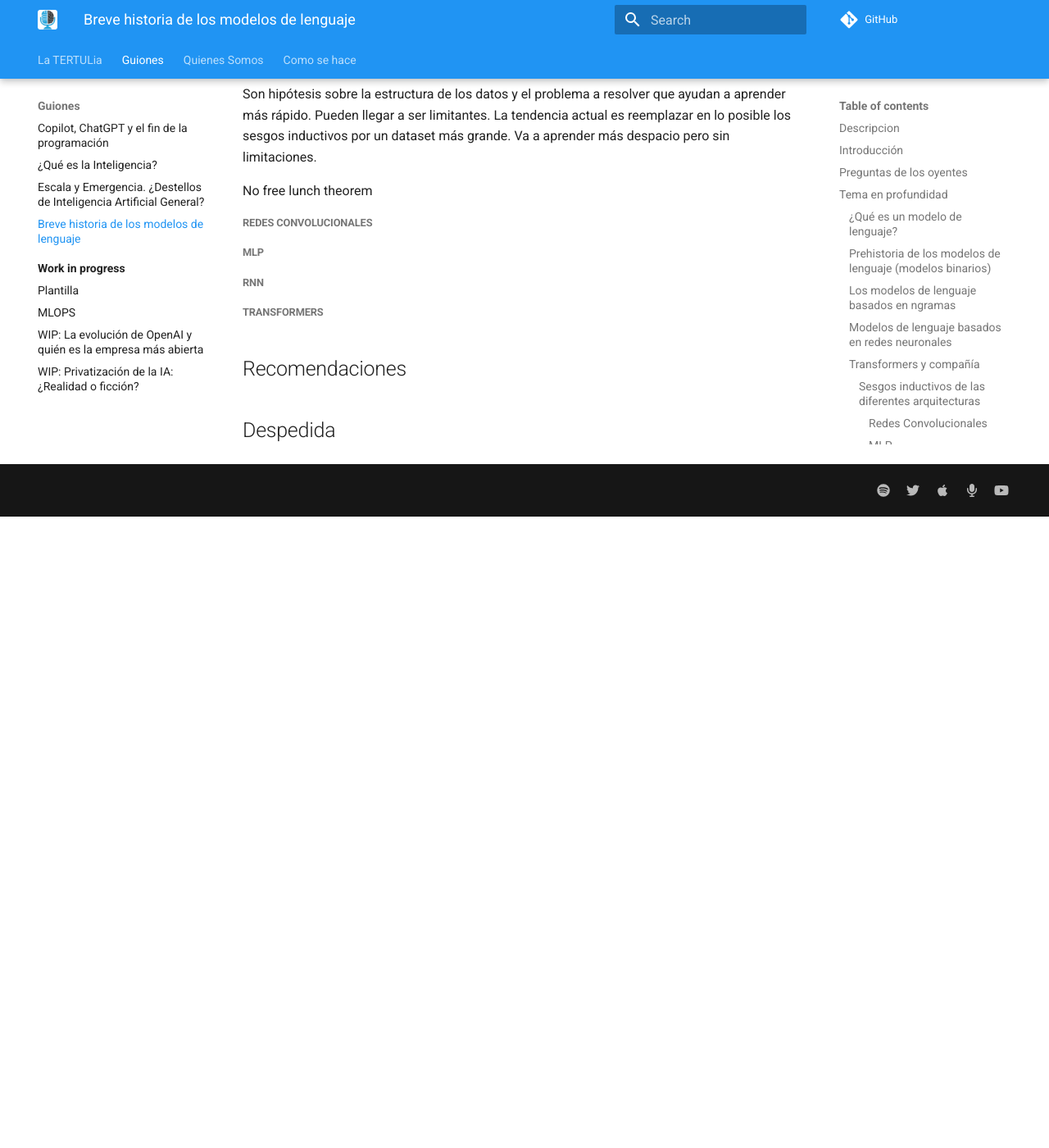
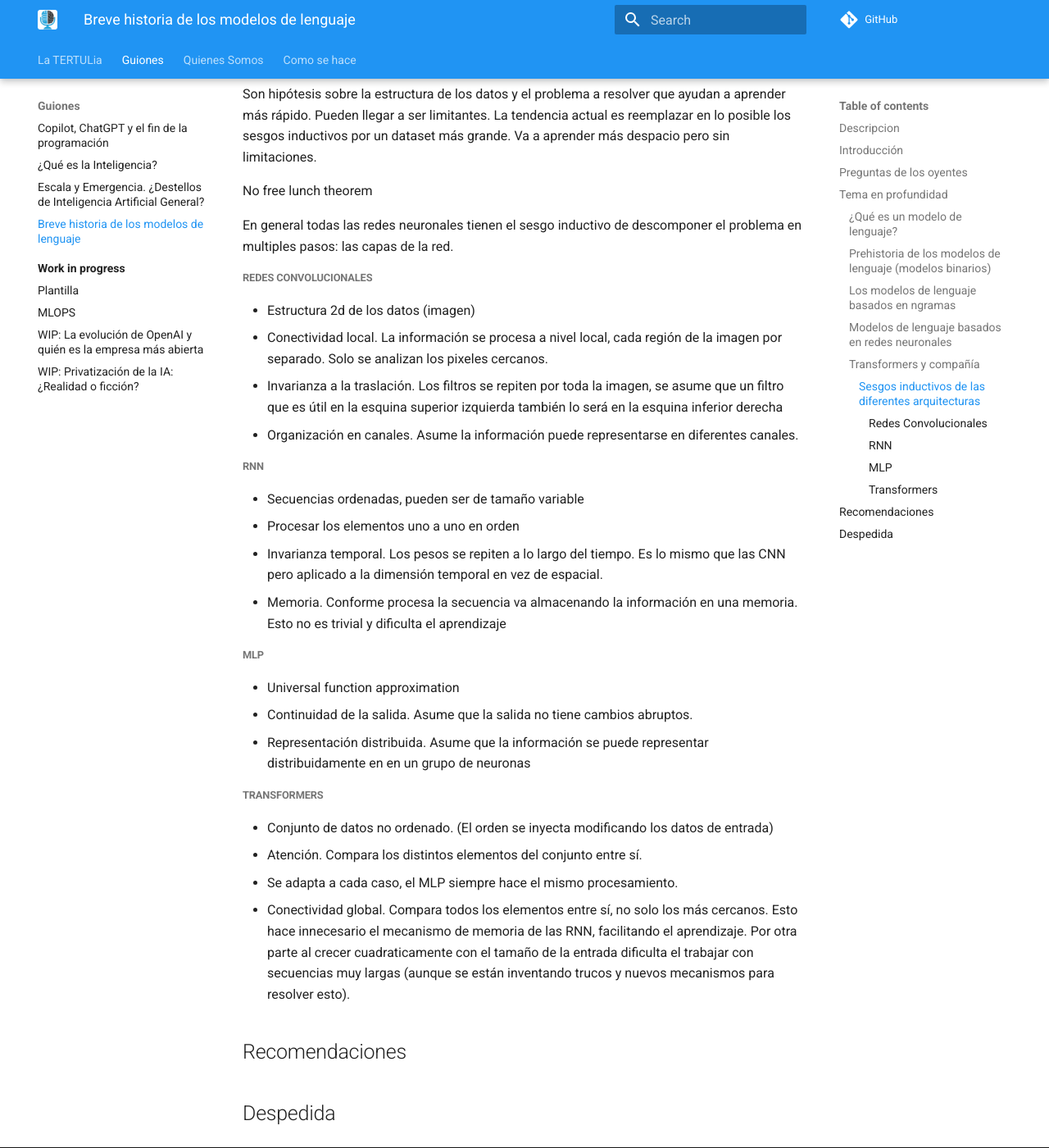
Before and after one commit to ironbar/tertulia_inteligencia_artificial, an MkDocs documentation site: the page built from docs/guiones/04-historia-modelos-lenguaje.md, in a window 1280 px wide and 1400 px high, scrolled down 2548 px. Shown: the whole window at 82% size. Built offline with MkDocs 1.6.1 and Material for MkDocs 9.7.7, drawn with Linux system fonts in a browser that asks for light colours; comment, search, counter and statistics services are not loaded; before the commit the page ends 3178 px from its top, so only the background shows below that.

Commit message:
Update 04-historia-modelos-lenguaje.md

```diff
--- a/docs/guiones/04-historia-modelos-lenguaje.md
+++ b/docs/guiones/04-historia-modelos-lenguaje.md
@@ -108,13 +108,34 @@ Son hipótesis sobre la estructura de los datos y el problema a resolver que ayu
 
 No free lunch theorem
 
+En general todas las redes neuronales tienen el sesgo inductivo de descomponer el problema en multiples pasos: las capas de la red.
+
 ##### Redes Convolucionales
+
+- Estructura 2d de los datos (imagen)
+- Conectividad local. La información se procesa a nivel local, cada región de la imagen por separado. Solo se analizan los pixeles cercanos.
+- Invarianza a la traslación. Los filtros se repiten por toda la imagen, se asume que un filtro que es útil en la esquina superior izquierda también lo será en la esquina inferior derecha
+- Organización en canales. Asume la información puede representarse en diferentes canales.
+
+##### RNN
+
+- Secuencias ordenadas, pueden ser de tamaño variable
+- Procesar los elementos uno a uno en orden
+- Invarianza temporal. Los pesos se repiten a lo largo del tiempo. Es lo mismo que las CNN pero aplicado a la dimensión temporal en vez de espacial.
+- Memoria. Conforme procesa la secuencia va almacenando la información en una memoria. Esto no es trivial y dificulta el aprendizaje
 
 ##### MLP
 
-##### RNN
+- Universal function approximation
+- Continuidad de la salida. Asume que la salida no tiene cambios abruptos.
+- Representación distribuida. Asume que la información se puede representar distribuidamente en en un grupo de neuronas
 
 ##### Transformers
+
+- Conjunto de datos no ordenado. (El orden se inyecta modificando los datos de entrada)
+- Atención. Compara los distintos elementos del conjunto entre sí.
+- Se adapta a cada caso, el MLP siempre hace el mismo procesamiento.
+- Conectividad global. Compara todos los elementos entre sí, no solo los más cercanos. Esto hace innecesario el mecanismo de memoria de las RNN, facilitando el aprendizaje. Por otra parte al crecer cuadraticamente con el tamaño de la entrada dificulta el trabajar con secuencias muy largas (aunque se están inventando trucos y nuevos mecanismos para resolver esto).
 
 ## Recomendaciones
 
```
